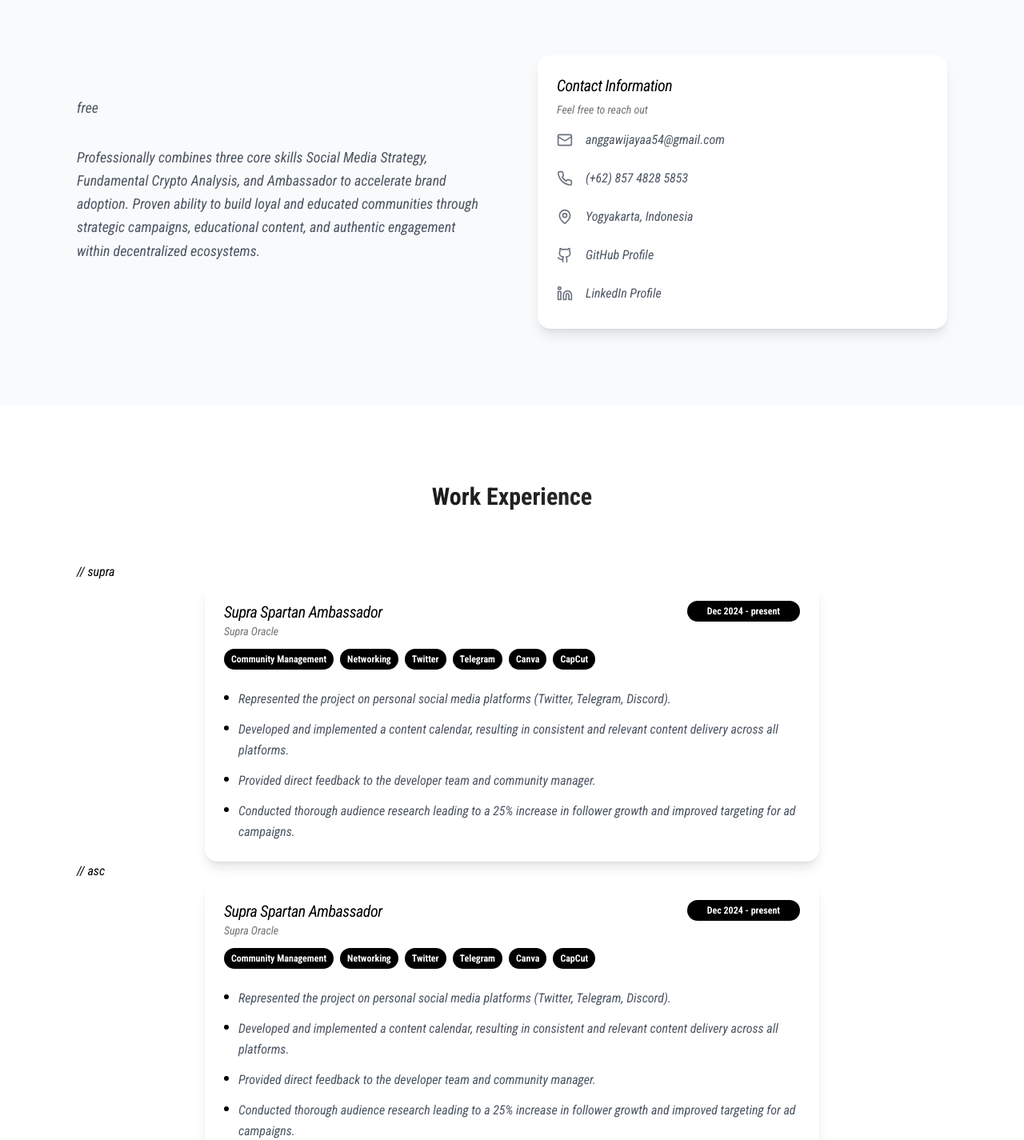
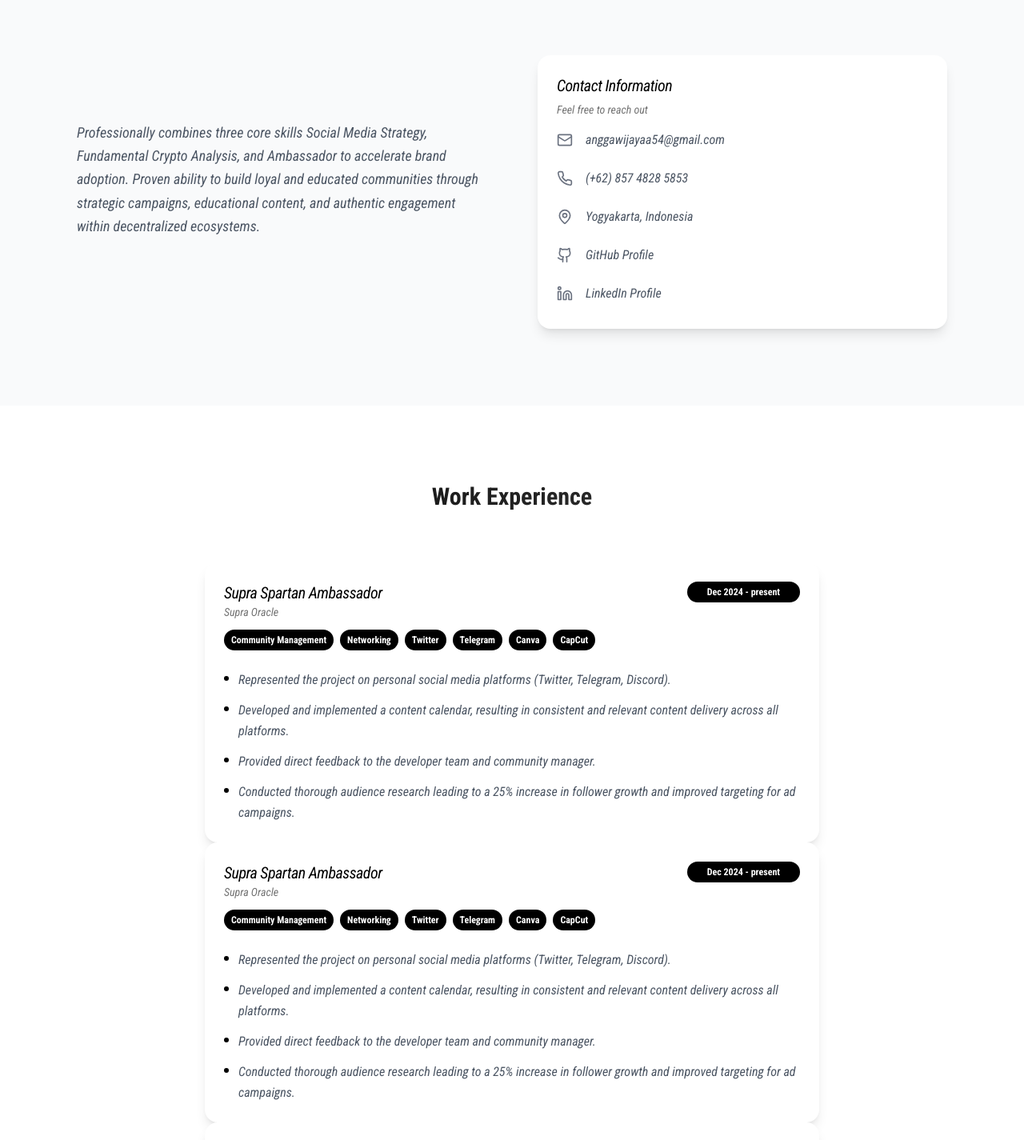
Before and after one commit to anggasec28/portofolio, a Next.js app: page / in a window 1280 px wide. Shown: the part 927-2352 px from the top of the page at 80% size. Built offline with nearby package versions, Linux system fonts and the light colour scheme.

Commit message:
Update page.tsx

```diff
--- a/app/page.tsx
+++ b/app/page.tsx
@@ -224,9 +224,6 @@ export default function Home() {
                      viewport={{ once: true }}
                      transition={{ duration: 0.5, delay: 0.2 }}
                   >
-					  <p className='text-gray-600 dark:text-gray-300 mb-8 text-lg leading-relaxed dark:text-shadow'>
-                        free
-                     </p>
                      <p className='text-gray-600 dark:text-gray-300 mb-8 text-lg leading-relaxed dark:text-shadow'>
                          Professionally combines three core skills Social Media Strategy,
 						 Fundamental Crypto Analysis, and Ambassador to accelerate brand adoption.
@@ -279,7 +276,7 @@ export default function Home() {
                               >
                                  <Phone className='h-5 w-5 mr-4 text-gray-500 dark:text-gray-400' />
                                  <a
-                                    href='tel:+40756239643'
+                                    href='https://wa.me/6285748285853'
                                     className='text-gray-600 dark:text-gray-300 hover:text-black dark:hover:text-white'
                                  >
                                     (+62) 857 4828 5853
@@ -360,7 +357,7 @@ export default function Home() {
                >
                   Work Experience
                </motion.h2>
-			   // supra
+				{ /* Supra */ }
                <div className='max-w-3xl mx-auto'>
                   <motion.div
                      initial={{ opacity: 0, y: 30 }}
@@ -429,7 +426,7 @@ export default function Home() {
                      </Card>
                   </motion.div>
                </div>
-		// asc
+			{ /* airdrop */ }
 				<div className='max-w-3xl mx-auto'>
                   <motion.div
                      initial={{ opacity: 0, y: 30 }}
@@ -499,7 +496,7 @@ export default function Home() {
                   </motion.div>
                </div>
 
-			// nongkripto
+			{ /* founder */ }
 								<div className='max-w-3xl mx-auto'>
                   <motion.div
                      initial={{ opacity: 0, y: 30 }}
```
